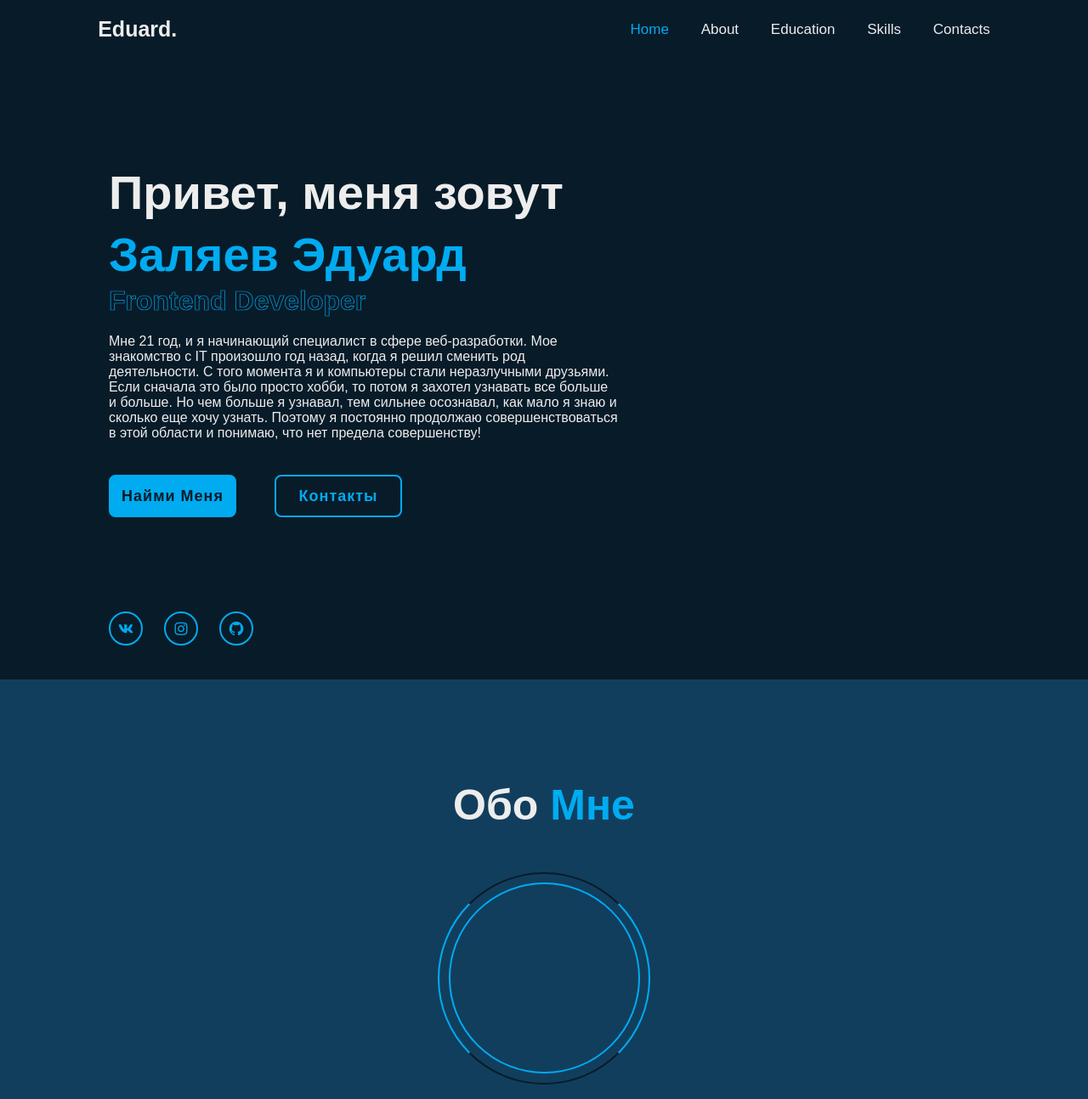
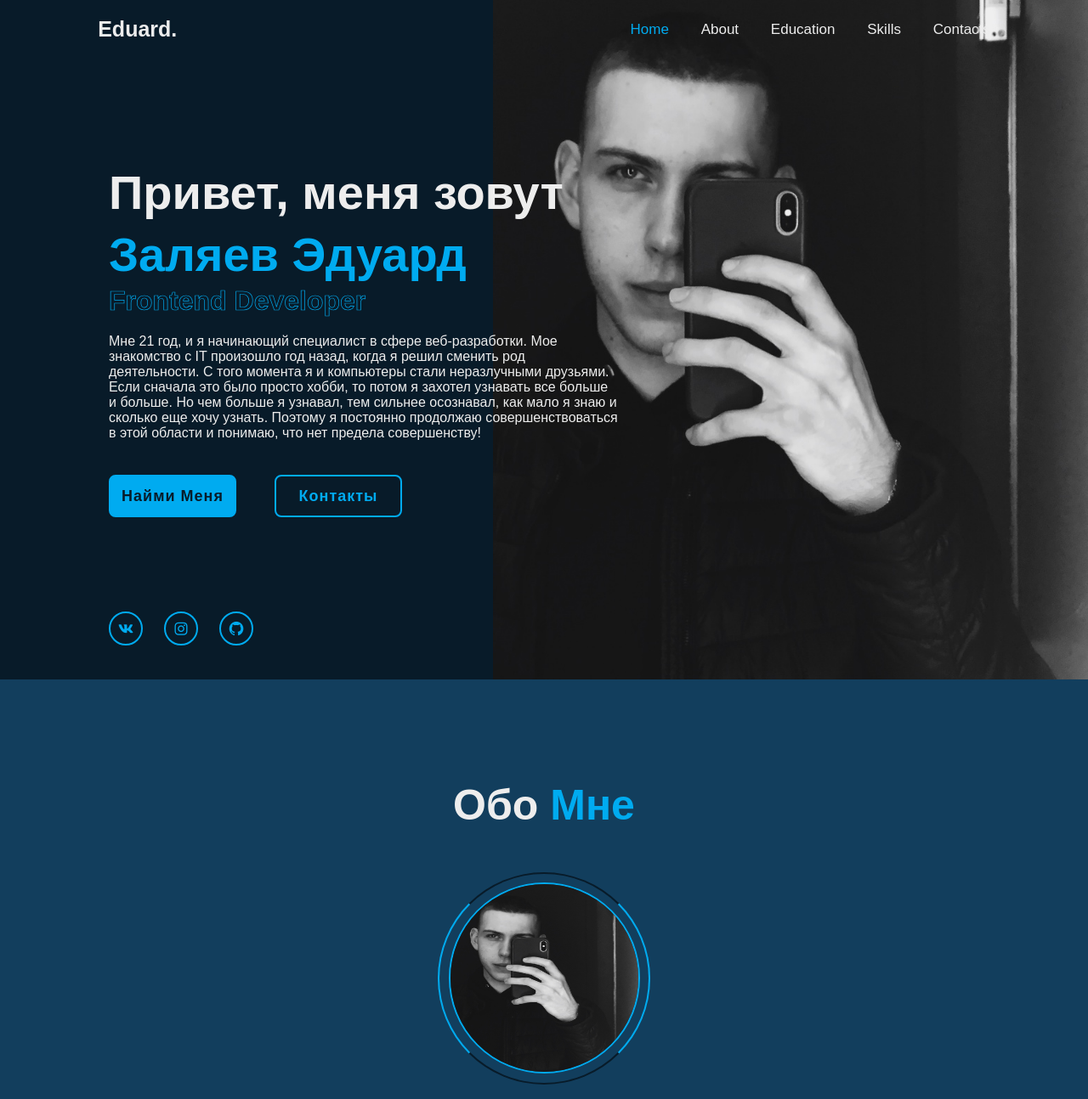
Before and after one commit to Eduard0606/Portfolio, a website built with Vite: page index.html in a window 1280 px wide. Shown: the top 1294 px of the page at 85% size. Built offline with nearby package versions, Linux system fonts and the light colour scheme; files whose address does not match are found by name.

Commit message:
правки

```diff
--- a/index.html
+++ b/index.html
@@ -54,7 +54,7 @@
     <h2 class="heading">Обо <span>Мне</span></h2>
 
     <div class="about-img">
-      <img src="portrait.jpg" alt="Я">
+      <img src="O1eUsE4bUsQ.jpg" alt="Я">
       <span class="circle-spin"></span>
     </div>
 
@@ -246,9 +246,9 @@
         <span class="focus"></span>
       </div>
 
-       <div class="btn-box btns">
+      <div class="btn-box btns">
         <button type="submit" class="btn">Submit</button>
-       </div>
+      </div>
     </form>
   </section>
 
--- a/src/style.css
+++ b/src/style.css
@@ -77,9 +77,9 @@ section {
 }
 
 .home {
-   /* background: url(/home.jpg) no-repeat;
-   background-size: cover;
-   background-position: center; */
+   background: url(/O1eUsE4bUsQ.jpg) no-repeat;
+   background-size: 700px;
+   background-position: center right;
    display: flex;
    align-items: center;
    height: 100vh;
@@ -193,7 +193,8 @@ section {
    transition: .5s;
    white-space: nowrap;
 }
-button{
+
+button {
    position: relative;
    display: inline-flex;
    justify-content: center;
@@ -213,6 +214,7 @@ button{
    transition: .5s;
    white-space: nowrap;
 }
+
 .btn-box a:hover {
    color: #00abf0;
 }
@@ -348,6 +350,7 @@ button{
       pointer-events: auto;
    }
 }
+
 
 .about {
    display: flex;
@@ -625,16 +628,18 @@ span {
 }
 
 
-.contact{
+.contact {
    min-height: auto;
    padding-bottom: 7rem;
 }
-contact form{
+
+contact form {
    max-width: 70rem;
    margin: 0 auto;
    text-align: center;
 }
-.contact form input-box{
+
+.contact form input-box {
    position: relative;
    display: flex;
    justify-content: space-between;
```
Also changed, not shown: O1eUsE4bUsQ.jpg (added).
